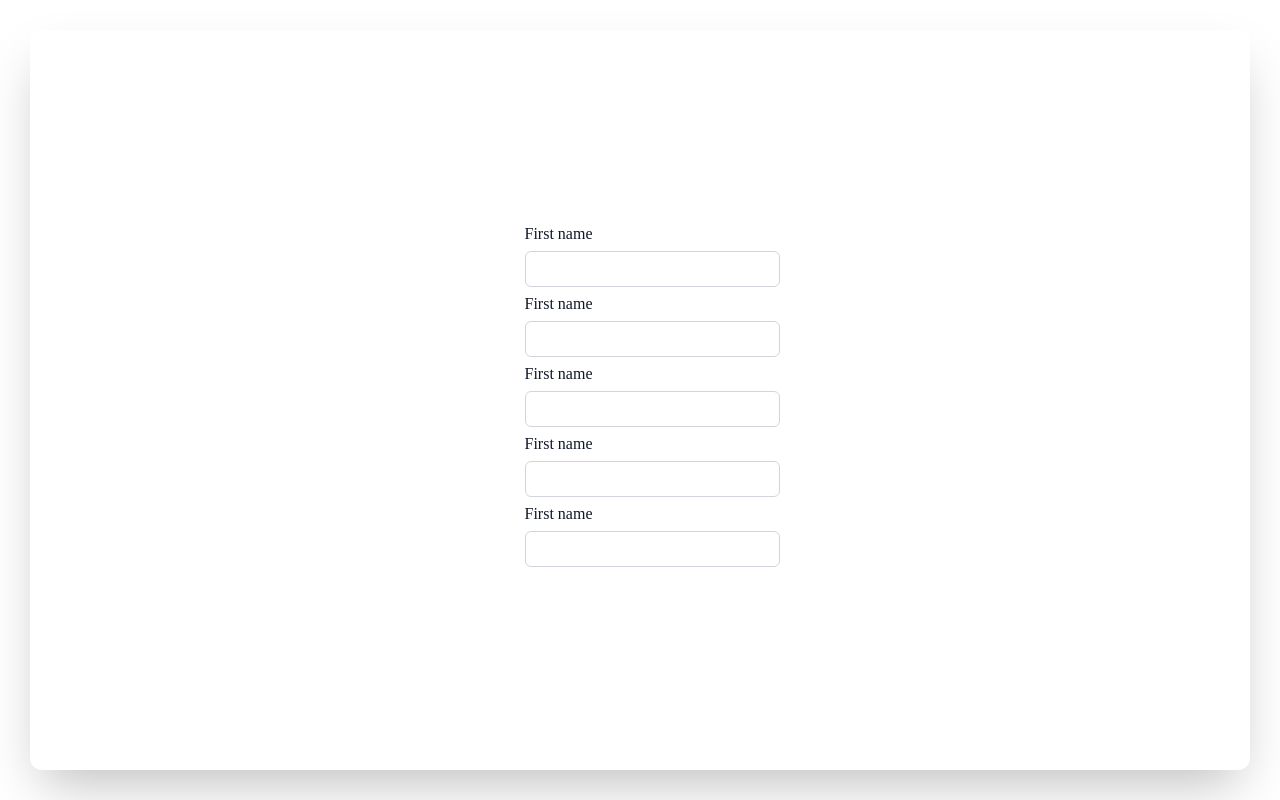
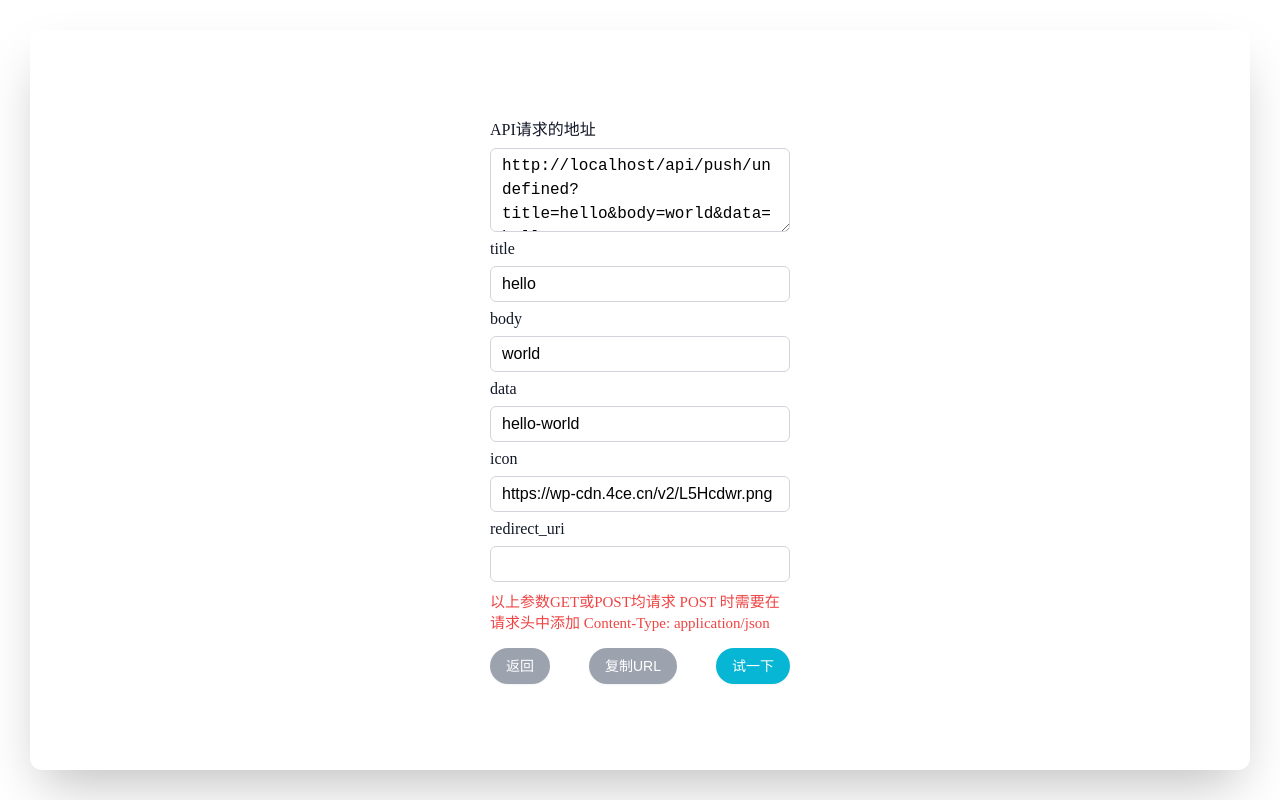
Before and after one commit to Nicholas003/super-push, a Vue app: page /doc in a window 1280 px wide. Built offline with nearby package versions, Linux system fonts and the light colour scheme.

Commit message:
feat✨: 处理一下空

```diff
--- a/src/views/doc.vue
+++ b/src/views/doc.vue
@@ -1,16 +1,27 @@
 <template>
     <div class=" w-full h-full flex flex-col justify-center  items-center">
-        <!-- <iframe class="w-full flex-1" src="https://blog.800800.top/article/ac2c9c1cf59f8be9" frameborder="0"></iframe>
-        <div class=" h-[100px]">
 
-        </div> -->
-        <div class="">
+        <div class="w-[300px] @dark:text-[#ffffffde] text-gray-900">
+            <label class="block font-medium ">API请求的地址</label>
+            <textarea :value="apiUrl" rows="3"
+                class="block my-2 border-none outline-solid w-full rounded-md box-border @dark:bg-[#303030] @dark:text-[#ffffffde] px-3 py-1.5 text-base  outline-1 -outline-offset-1 outline-gray-300 placeholder:text-gray-400 focus:outline-2 focus:-outline-offset-2 focus:outline-green-400" />
             <div v-for="(item, key) in urlParams" class="mb-2">
-                <label for="first-name" class="block font-medium text-gray-900">First name</label>
+                <label class="block font-medium ">{{ key }}</label>
                 <div class="mt-2">
-                    <input type="text" name="first-name" id="first-name" autocomplete="given-name"
-                        class="block border-none outline-solid w-full rounded-md bg-white px-3 py-1.5 text-base text-gray-900 outline-1 -outline-offset-1 outline-gray-300 placeholder:text-gray-400 focus:outline-2 focus:-outline-offset-2 focus:outline-green-400" />
+                    <input type="text" v-model="urlParams[key]"
+                        class="block border-none outline-solid w-full box-border rounded-md @dark:bg-[#303030] @dark:text-[#ffffffde] px-3 py-1.5 text-base  outline-1 -outline-offset-1 outline-gray-300 placeholder:text-gray-400 focus:outline-2 focus:-outline-offset-2 focus:outline-green-400" />
                 </div>
+            </div>
+            <div class="text-[15px] text-red-5">
+                以上参数GET或POST均请求 POST 时需要在请求头中添加 Content-Type: application/json
+            </div>
+            <div class="flex justify-between mt-4">
+                <button @click="$router.back()"
+                    class="px-4 py-2 cursor-pointer text-sm bg-gray-4 text-white rounded-full shadow-sm outline-none border-none">返回</button>
+                <button @click="copyUrl"
+                    class="px-4 py-2 cursor-pointer  text-sm bg-gray-4 text-white rounded-full shadow-sm outline-none border-none">复制URL</button>
+                <button @click="start"
+                    class="px-4 py-2 cursor-pointer  text-sm bg-cyan-500 text-white rounded-full shadow-sm outline-none border-none">试一下</button>
             </div>
         </div>
 
@@ -18,19 +29,39 @@
 </template>
 
 <script setup lang="ts">
-import { ref } from 'vue';
+import { computed, ref } from 'vue';
+import { useRoute } from 'vue-router';
 
+const query = useRoute().query;
+
+const copyUrl = () => {
+    navigator.clipboard.writeText(apiUrl.value)
+    alert("已复制")
+}
 
 // title, body, data, icon, redirect_uri
 const urlParams = ref({
-    title: '',
-    body: '',
-    data: '',
-    icon: '',
+    title: 'hello',
+    body: 'world',
+    data: 'hello-world',
+    icon: 'https://wp-cdn.4ce.cn/v2/L5Hcdwr.png',
     redirect_uri: '',
 })
 
 
+const apiUrl = computed(() => {
+    return `${window.location.origin}/api/push/${query.pushKey}?${new URLSearchParams(urlParams.value).toString()}`
+})
+
+const start = () => {
+    // window.open(apiUrl.value)
+    fetch(apiUrl.value, { method: "POST" }).then(res => {
+        return res.json()
+    }).then(res => {
+        alert(JSON.stringify(res))
+    })
+}
+
 </script>
 
 <style scoped></style>
--- a/src/views/home.vue
+++ b/src/views/home.vue
@@ -23,11 +23,16 @@
                         {{ error }}
                     </div>
                 </div>
-                <div class=" block sm:hidden mt-[20px] cursor-pointer outline-none" @click="handleOpen">
+                <div class="block sm:hidden mt-[20px] cursor-pointer outline-none" @click="handleOpen">
                     查看推送历史
                 </div>
-                <div class="mt-[20px] cursor-pointer" @click="doc">
-                    查看文档
+                <div class="mt-[20px] cursor-pointer underline" @click="doc">
+                    使用方法
+                </div>
+                <div @click="github">
+                    <img class="w-[90px] mt-[20px] cursor-pointer"
+                        src="https://img.shields.io/badge/SuperPush-%23464D55?style=flat&logo=github&link=https://github.com/Nicholas003/super-push"
+                        alt="">
                 </div>
             </div>
 
@@ -68,7 +73,12 @@ import { useRouter } from 'vue-router'
 const router = useRouter()
 
 const doc = () => {
-    router.push('/doc')
+    router.push({
+        path: '/doc',
+        query: {
+            pushKey: baseInfo.value?.pushKey,
+        }
+    })
 }
 //
 
@@ -77,6 +87,10 @@ const [showHistory, openHistory, closeHistory] = useSwitch(false)
 const handleOpen = () => {
     getHistoryList()
     openHistory()
+}
+
+const github = () => {
+    window.open('https://github.com/Nicholas003/super-push', '_blank', 'noreferrer');
 }
 
 const { state: baseInfo, isLoading: loading } = useAsyncState(() => {
```
Also changed, not shown: 1 other file (tests, documents, lock files or other folders).
